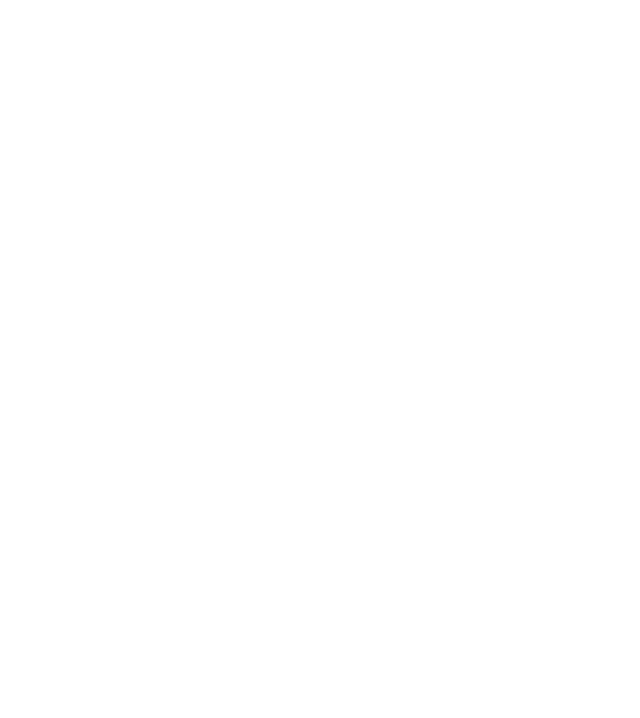
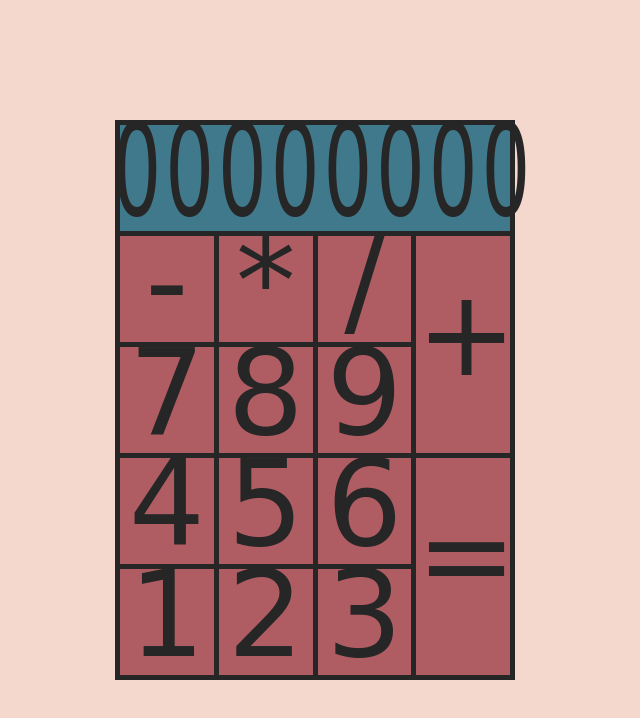
Before and after one commit to boathouse2112/calculator, a plain HTML site: page index.html in a window 1280 px wide. Shown: the whole page, without its empty margins (325-965 px from the left). Drawn offline with Linux system fonts and the light colour scheme; a web font is replaced by a local one.

Commit message:
Created calculator display

```diff
--- a/index.html
+++ b/index.html
@@ -11,6 +11,54 @@
     <link href="https://fonts.googleapis.com/css2?family=Monofett&display=swap" rel="stylesheet">
 </head>
 <body>
-
+    <div class="centeringContainer">
+        <div class="calculatorContainer">
+            <div class="calculatorDisplay">
+                <div class="calculatorDisplayText">00000000</div>
+            </div>
+            <div id="subtractionButton" class="button">
+                <div class="buttonText">-</div>
+            </div>
+            <div id="multiplicationButton" class="button">
+                <div class="buttonText">*</div>
+            </div>
+            <div id="divisionButton" class="button">
+                <div class="buttonText">/</div>
+            </div>
+            <div id="additionButton" class="button">
+                <div class="longButtonText">+</div>
+            </div>
+            <div id="equalsButton" class="button">
+                <div class="longButtonText">=</div>
+            </div>
+            <div id="sevenButton" class="button">
+                <div class="buttonText">7</div>
+            </div>
+            <div id="eightButton" class="button">
+                <div class="buttonText">8</div>
+            </div>
+            <div id="nineButton" class="button">
+                <div class="buttonText">9</div>
+            </div>
+            <div id="fourButton" class="button">
+                <div class="buttonText">4</div>
+            </div>
+            <div id="fiveButton" class="button">
+                <div class="buttonText">5</div>
+            </div>
+            <div id="sixButton" class="button">
+                <div class="buttonText">6</div>
+            </div>
+            <div id="oneButton" class="button">
+                <div class="buttonText">1</div>
+            </div>
+            <div id="twoButton" class="button">
+                <div class="buttonText">2</div>
+            </div>
+            <div id="threeButton" class="button">
+                <div class="buttonText">3</div>
+            </div>
+        </div>
+    </div>
 </body>
 </html>
--- a/styles.css
+++ b/styles.css
@@ -0,0 +1,142 @@
+html {
+  box-sizing: border-box;
+}
+*, *:before, *:after {
+  box-sizing: inherit;
+}
+
+* {
+  margin: 0;
+  padding: 0;
+}
+
+body {
+  background-color: #F4D8CD;
+}
+
+.centeringContainer {
+  height: 100vh;
+
+  display: flex;
+  align-items: center;
+  justify-content: center;
+
+  font-family: Monofett, cursive;
+}
+
+.calculatorContainer {
+  width: 50vh;
+  height: 70vh;
+  padding: 5px;
+
+  display: grid;
+  grid-template-rows: repeat(5, minmax(10px, 1fr));
+  grid-template-columns: repeat(4, minmax(10px, 1fr));
+  row-gap: 5px;
+  column-gap: 5px;
+
+  background-color: #262626;
+}
+
+.calculatorDisplay {
+  grid-row: 1;
+  grid-column: 1 / 5;
+
+  background-color: #40798C;
+}
+
+.calculatorDisplayText {
+  width: 170%;
+  margin: -3.6vh 0 0 -17.5vh;
+  transform: scale(0.6, 1);
+
+  text-align: right;
+  font-size: 16vh;
+  letter-spacing: .05em;
+  color: #262626;
+}
+
+.button {
+  background-color: #Af5D63;
+  text-align: center;
+  font-size: 15vh;
+  color: #262626;
+}
+
+.buttonText {
+  margin: -3vh 0 0 0;
+}
+
+.longButtonText {
+  margin: 3.5vh 0 0 0;
+}
+
+#subtractionButton {
+  grid-row: 2;
+  grid-column: 1;
+}
+
+#multiplicationButton {
+  grid-row: 2;
+  grid-column: 2;
+}
+
+#divisionButton {
+  grid-row: 2;
+  grid-column: 3;
+}
+
+#additionButton {
+  grid-row: 2 / 4;
+  grid-column: 4;
+}
+
+#equalsButton {
+  grid-row: 4 / 6;
+  grid-column: 4;
+}
+
+#sevenButton {
+  grid-row: 3;
+  grid-column: 1;
+}
+
+#eightButton {
+  grid-row: 3;
+  grid-column: 2;
+}
+
+#nineButton {
+  grid-row: 3;
+  grid-column: 3;
+}
+
+#fourButton {
+  grid-row: 4;
+  grid-column: 1;
+}
+
+#fiveButton {
+  grid-row: 4;
+  grid-column: 2;
+}
+
+#sixButton {
+  grid-row: 4;
+  grid-column: 3;
+}
+
+#oneButton {
+  grid-row: 5;
+  grid-column: 1;
+}
+
+#twoButton {
+  grid-row: 5;
+  grid-column: 2;
+}
+
+#threeButton {
+  grid-row: 5;
+  grid-column: 3;
+}
```
Also changed, not shown: color_scheme.png (added), 1 other file.
